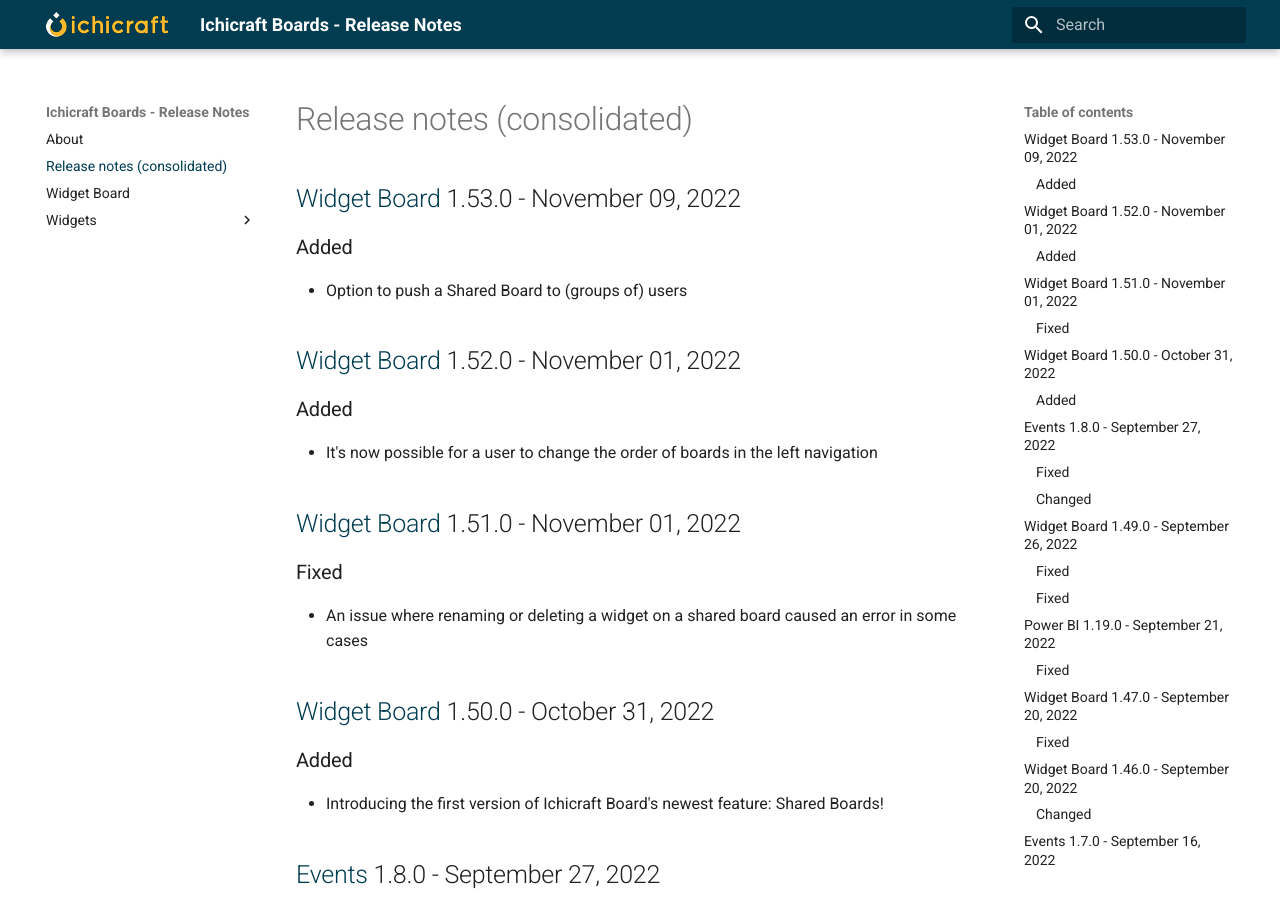
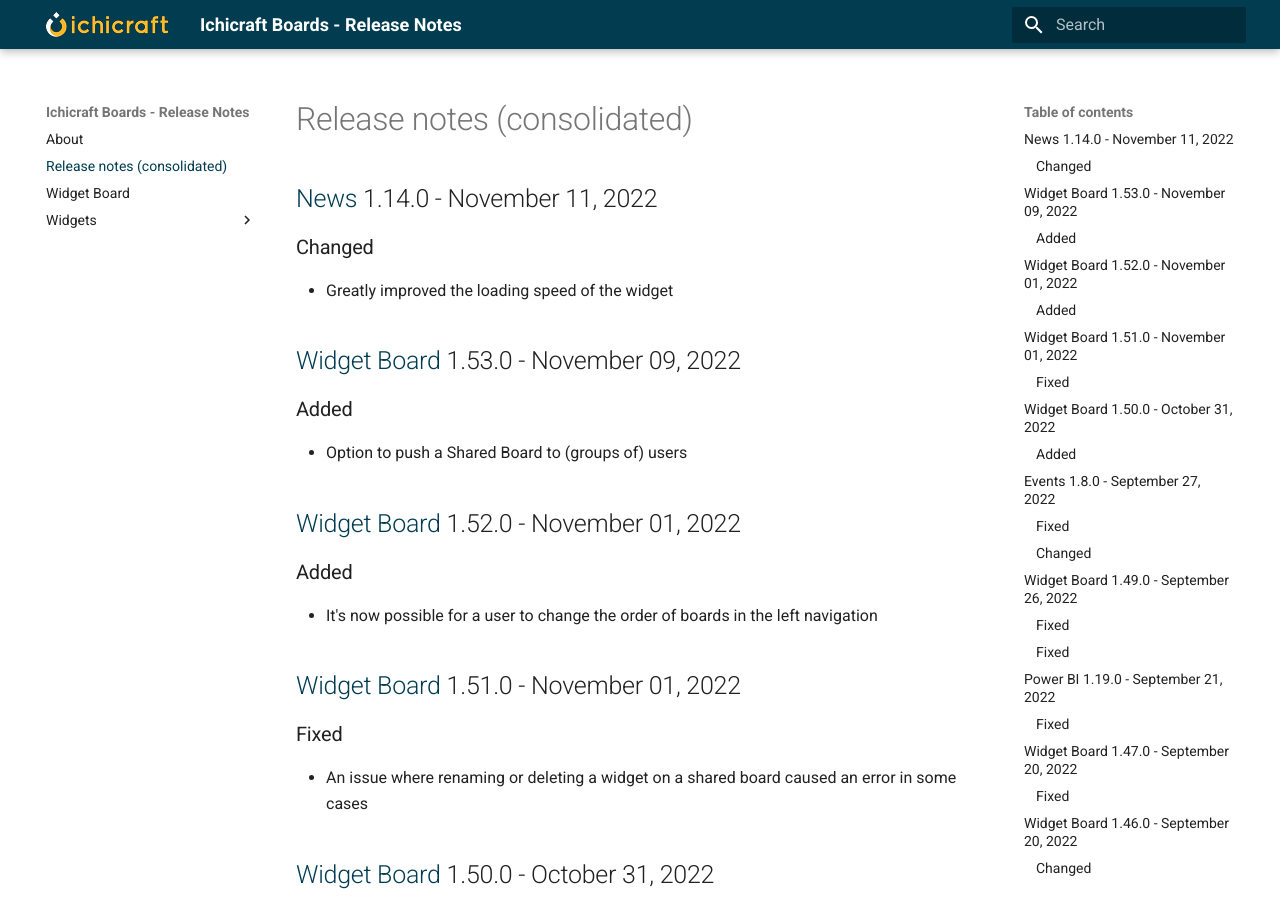
Before and after one commit to ichicraft/widgets-docs, an MkDocs documentation site: the page built from docs/Release-notes-(consolidated).md, in a window 1280 px wide and 900 px high. Built offline with MkDocs 1.6.1 and Material for MkDocs 9.7.7, drawn with Linux system fonts in a browser that asks for light colours.

Commit message:
Release notes updated by BuildService

```diff
--- a/docs/Release-notes-(consolidated).md
+++ b/docs/Release-notes-(consolidated).md
@@ -1,3 +1,8 @@
+## [News](./Widgets/News.md) 1.14.0 - November 11, 2022
+
+### Changed
+- Greatly improved the loading speed of the widget
+
 ## [Widget Board](./Widget Board.md) 1.53.0 - November 09, 2022
 
 ### Added
--- a/docs/Widgets/News.md
+++ b/docs/Widgets/News.md
@@ -1,3 +1,8 @@
+## 1.14.0 - November 11, 2022
+
+### Changed
+- Greatly improved the loading speed of the widget
+
 ## 1.13.0 - September 02, 2022
 
 ### Added
```
